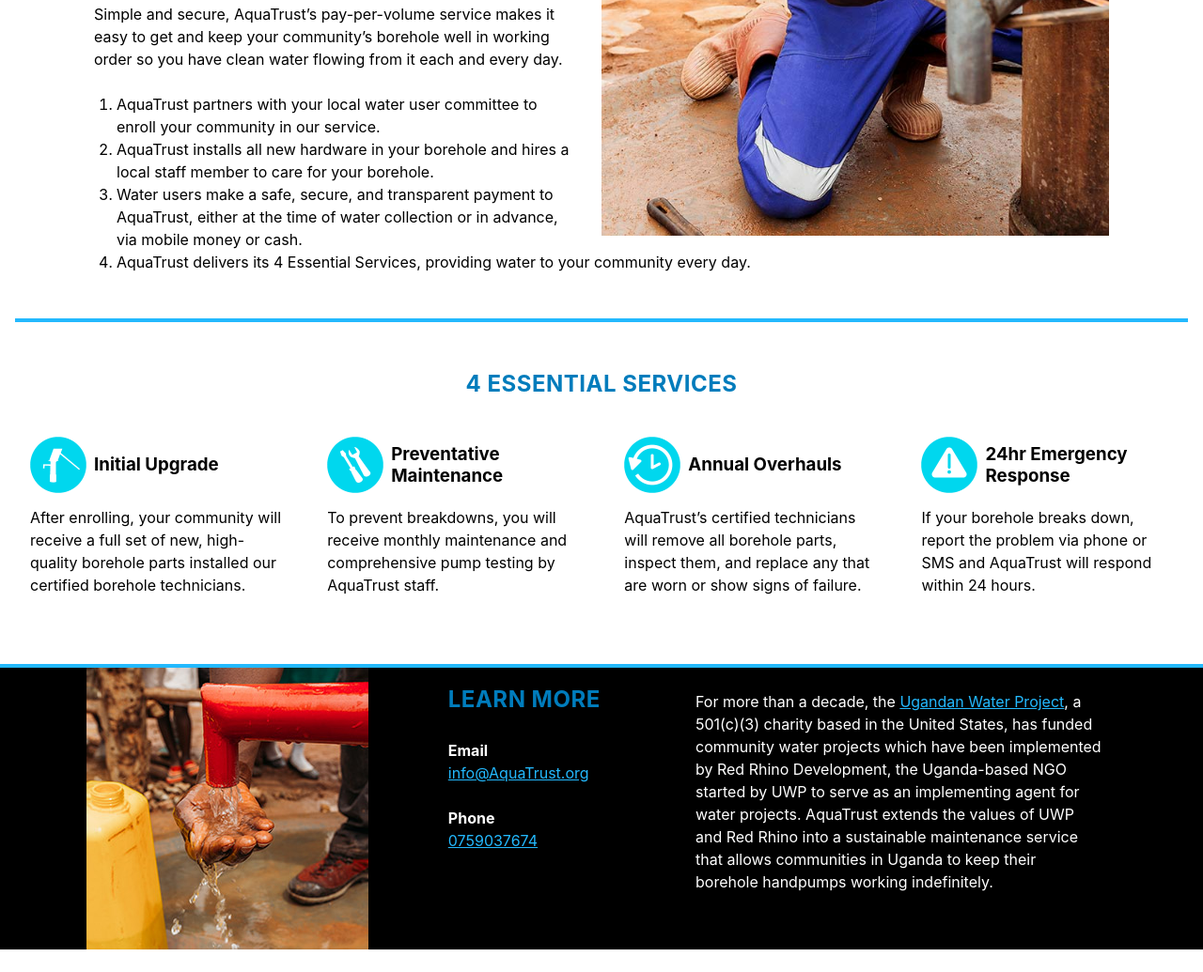
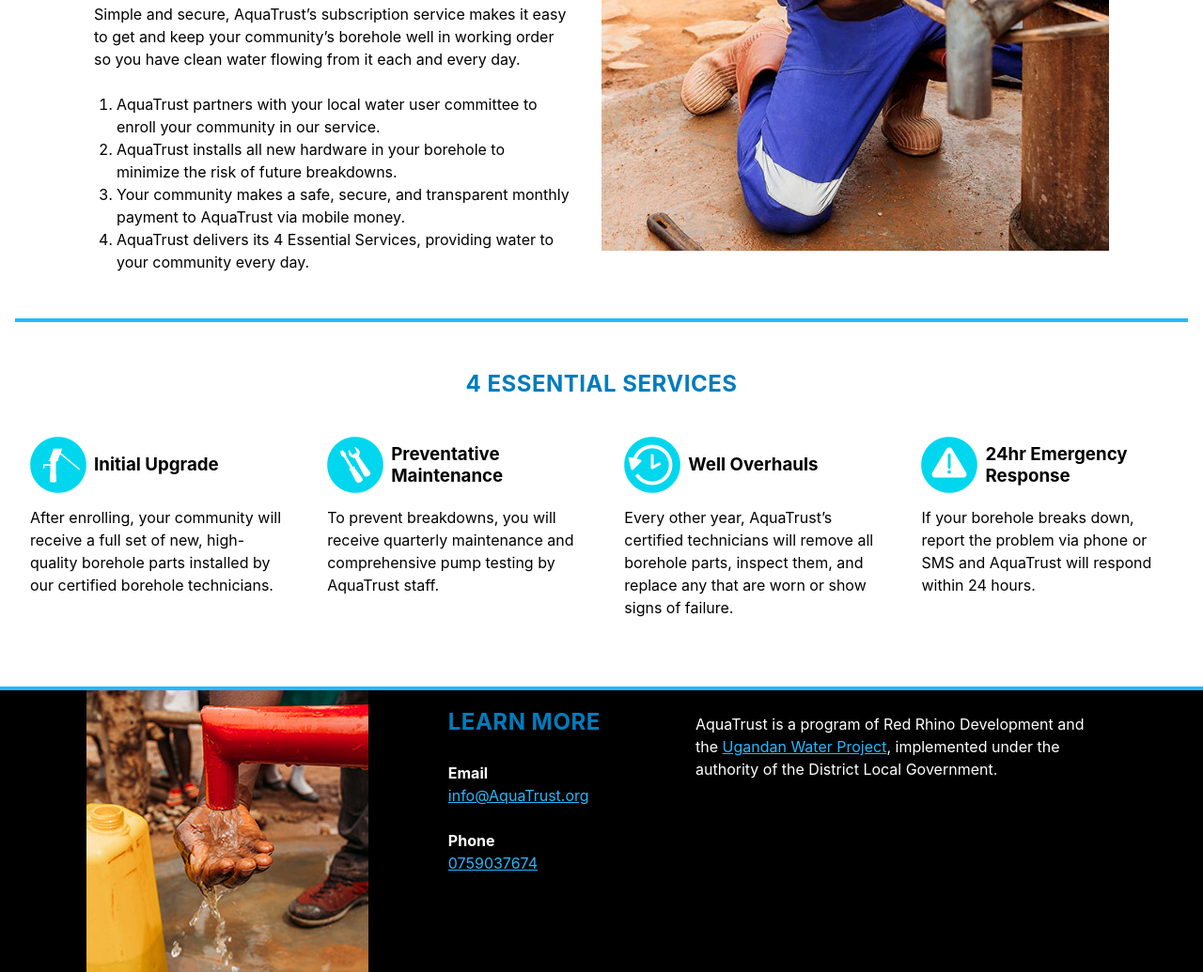
Before and after one commit to Scotchester/aquatrust, a plain HTML site: page index.html in a window 1280 px wide. Shown: the part 663-1698 px from the top of the page at 94% size. Before the commit the page ends 1674 px from the top, so only its background shows below. Drawn offline with Linux system fonts and the light colour scheme.

Commit message:
Update copy to reflect latest one-pager

```diff
--- a/css/media-queries.css
+++ b/css/media-queries.css
@@ -18,10 +18,10 @@
     .repair-photo {
         display: block;
         width: 50%;
-        float: right;
+        margin-top: 2em;
         margin-bottom: 1em;
         margin-left: 2em;
-        margin-top: 1em;
+        float: right;
     }
 
     .services-list {
--- a/index.html
+++ b/index.html
@@ -32,8 +32,8 @@
             <section id="what-is-aquatrust">
                 <h2>What is AquaTrust?</h2>
                 <p>
-                    AquaTrust is a <b>borehole maintenance service that works for you.</b>
-                    When your community enrolls to pay a fixed rate per volume of water fetched,
+                    AquaTrust is a <b>borehole maintenance subscription service that works for you.</b>
+                    For one fixed monthly payment,
                     we will do everything in our power to <b>prevent your borehole from breaking down.</b>
                     If it does, we will fix the problem at <b>no additional cost</b> to you.
                 </p>
@@ -59,7 +59,7 @@
                     <a href="#preventative-maintenance">Preventative Maintenance</a>
                 </li>
                 <li class="overhauls">
-                    <a href="#annual-overview">Annual Overhauls</a>
+                    <a href="#well-overhauls">Well Overhauls</a>
                 </li>
                 <li class="emergencies">
                     <a href="#24hr-emergency-response">24hr Emergency Response</a>
@@ -70,7 +70,7 @@
             <section id="how-aquatrust-works">
                 <h2>How AquaTrust works</h2>
                 <p>
-                    Simple and secure, AquaTrust’s pay-per-volume service makes it easy
+                    Simple and secure, AquaTrust’s subscription service makes it easy
                     to get and keep your community’s borehole well in working order
                     so you have clean water flowing from it each and every day.
                 </p>
@@ -81,12 +81,11 @@
                     </li>
                     <li>
                         AquaTrust installs all new hardware in your borehole
-                        and hires a local staff member to care for your borehole.
+                        to minimize the risk of future breakdowns.
                     </li>
                     <li>
-                        Water users make a safe, secure, and transparent payment
-                        to AquaTrust, either at the time of water collection or in advance,
-                        via mobile money or cash.
+                        Your community makes a safe, secure, and transparent monthly payment
+                        to AquaTrust via mobile money.
                     </li>
                     <li>
                         AquaTrust delivers its 4 Essential Services,
@@ -98,7 +97,7 @@
 
         <hr class="full-width-divider">
 
-        <section class="services" id="5-essential-services">
+        <section class="services" id="4-essential-services">
             <h2>4 Essential Services</h2>
             <ul class="services-list">
                 <li>
@@ -108,7 +107,7 @@
                     <p>
                         After enrolling, your community will receive
                         a full set of new, high-quality borehole parts
-                        installed our certified borehole technicians.
+                        installed by our certified borehole technicians.
                     </p>
                 </li>
 
@@ -117,17 +116,17 @@
                         Preventative Maintenance
                     </h3>
                     <p>
-                        To prevent breakdowns, you will receive monthly maintenance
+                        To prevent breakdowns, you will receive quarterly maintenance
                         and comprehensive pump testing by AquaTrust staff.
                     </p>
                 </li>
 
                 <li>
-                    <h3 class="overhauls" id="annual-overhauls">
-                        Annual Overhauls
+                    <h3 class="overhauls" id="well-overhauls">
+                        Well Overhauls
                     </h3>
                     <p>
-                        AquaTrust’s certified technicians will
+                        Every other year, AquaTrust’s certified technicians will
                         remove all borehole parts, inspect them,
                         and replace any that are worn or show signs of failure.
                     </p>
@@ -165,17 +164,10 @@
             </section>
 
             <p>
-                For more than a decade, the
+                AquaTrust is a program of Red Rhino Development and the
                 <a href="https://ugandanwaterproject.com/">Ugandan Water Project</a>,
-                a 501(c)(3) charity based in the United States,
-                has funded community water projects which
-                have been implemented by Red Rhino Development,
-                the Uganda-based NGO started by UWP
-                to serve as an implementing agent for water projects.
-                AquaTrust extends the values of UWP and Red Rhino
-                into a sustainable maintenance service
-                that allows communities in Uganda
-                to keep their borehole handpumps working indefinitely.
+                implemented under the authority of
+                the District Local Government.
             </p>
         </div>
     </footer>
```
